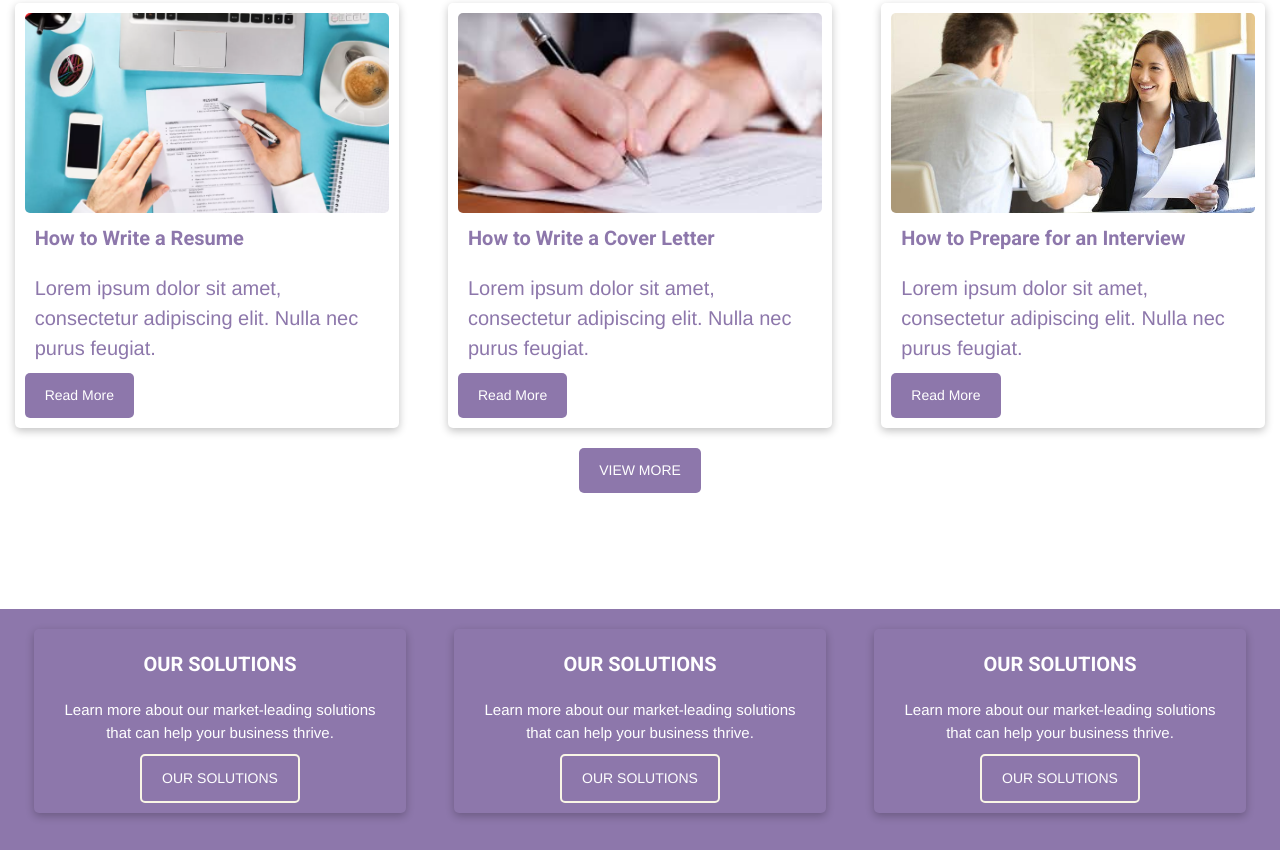
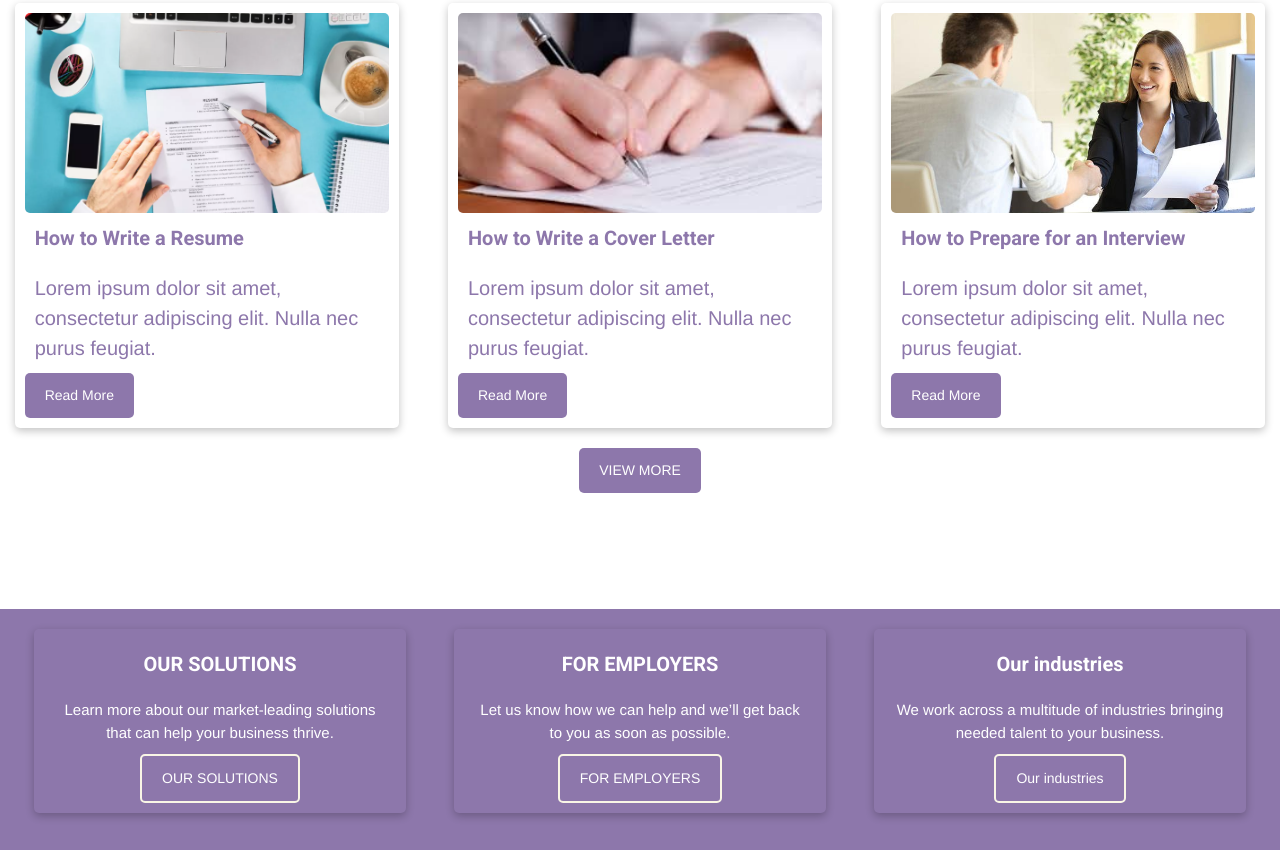
Before and after one commit to Huzaifag/recruitement_site, a plain HTML site: page index.html in a window 1280 px wide. Shown: the part 1947-2797 px from the top of the page. Drawn offline with nearby package versions, Linux system fonts and the light colour scheme; a web font is replaced by a local one.

Commit message:
Update footer content and styles for clarity and alignment

```diff
--- a/index.html
+++ b/index.html
@@ -195,14 +195,14 @@
           <button class="footer-btn">OUR SOLUTIONS</button>
         </div>
         <div class="footer-card">
-          <h3 class="h-font footer-heading">OUR SOLUTIONS</h3>
-          <p class="footer-paragraph">Learn more about our market-leading solutions that can help your business thrive.</p>
-          <button class="footer-btn">OUR SOLUTIONS</button>
+          <h3 class="h-font footer-heading">FOR EMPLOYERS</h3>
+          <p class="footer-paragraph">Let us know how we can help and we’ll get back to you as soon as possible.</p>
+          <button class="footer-btn">FOR EMPLOYERS</button>
         </div>
         <div class="footer-card">
-          <h3 class="h-font footer-heading">OUR SOLUTIONS</h3>
-          <p class="footer-paragraph">Learn more about our market-leading solutions that can help your business thrive.</p>
-          <button class="footer-btn">OUR SOLUTIONS</button>
+          <h3 class="h-font footer-heading">Our industries</h3>
+          <p class="footer-paragraph">We work across a multitude of industries bringing needed talent to your business.</p>
+          <button class="footer-btn">Our industries</button>
         </div>
       </div>
 
@@ -211,7 +211,7 @@
           <h3 class="h-font footer-logo">ZOKO HR</h3>
         </div>
         <div class="footer-contact-card">
-          <h3 class="h-font footer-heading" style="text-align: start;">SOLUTIONS</h3>
+          <h3 class="h-font footer-heading">SOLUTIONS</h3>
           <ul class="footer-list">
             <li>PARMANENT PLACEMENT</li>
             <li>TEMPORARY STAFFING</li>
@@ -221,7 +221,7 @@
           </ul>
         </div>
         <div class="footer-contact-card">
-          <h3 class="h-font footer-heading" style="text-align: start;">JOB SEEKERS</h3>
+          <h3 class="h-font footer-heading">JOB SEEKERS</h3>
           <ul class="footer-list">
             <li>FIND A JOB</li>
             <li>WORKING WITH ZOKO HR</li>
--- a/stylesheets/style.css
+++ b/stylesheets/style.css
@@ -409,7 +409,7 @@ body {
 }
 
 .footer-list{
-  text-align: start;
+  text-align: center;
 }
 
 .popular-links {
```
Also changed, not shown: employers.html (+6 -6 lines).
